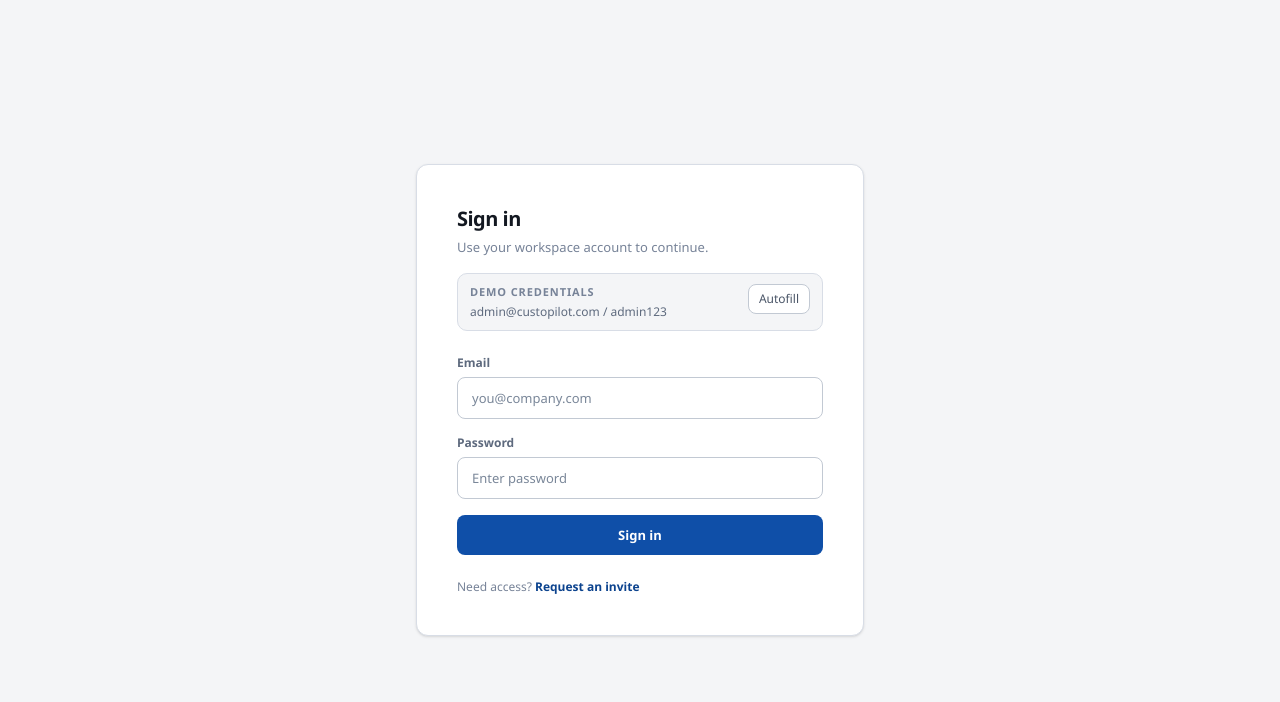
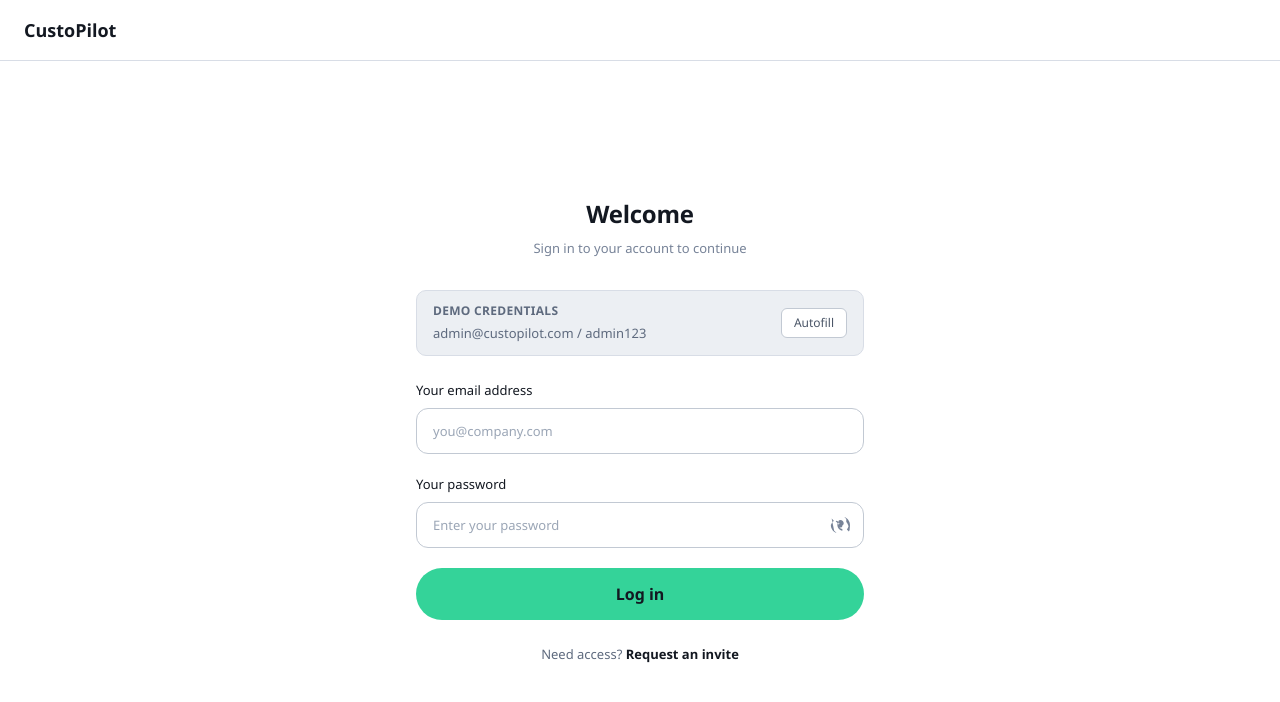
Before and after one commit to abhikarki/custoPilot, a React (Vite) app in the folder frontend/: page /login in a window 1280 px wide. Shown: the top 702 px of the page. Built offline with nearby package versions, Linux system fonts and the light colour scheme; no server answers.

Commit message:
login-UI-update

```diff
--- a/frontend/src/pages/Login.jsx
+++ b/frontend/src/pages/Login.jsx
@@ -5,6 +5,7 @@ import { useAuthStore } from '../stores/authStore'
 export default function Login() {
   const [email, setEmail] = useState('')
   const [password, setPassword] = useState('')
+  const [showPassword, setShowPassword] = useState(false)
   const { login, isLoading, error, clearError } = useAuthStore()
   const navigate = useNavigate()
 
@@ -24,86 +25,122 @@ export default function Login() {
   }
 
   return (
-    <div className="min-h-screen bg-slate-50 flex items-center justify-center p-4 sm:p-6">
-      <div className="w-full max-w-md bg-white border border-slate-200 rounded-xl overflow-hidden shadow-sm">
-        <section className="p-8 sm:p-10">
-          <h1 className="text-2xl font-semibold text-slate-900 tracking-tight">Sign in</h1>
-          <p className="text-sm text-slate-500 mt-1">Use your workspace account to continue.</p>
+    <div className="min-h-screen bg-white flex flex-col">
+      {/* Header Navigation */}
+      <header className="w-full border-b border-slate-200">
+        <nav className="max-w-7xl mx-auto px-6 py-4">
+          <div className="text-xl font-bold text-slate-900">CustoPilot</div>
+        </nav>
+      </header>
 
-          <div className="mt-4 rounded-lg border border-slate-200 bg-slate-50 px-3 py-2.5">
-            <div className="flex items-start justify-between gap-3">
+      {/* Main Content */}
+      <main className="flex-1 flex items-center justify-center px-4 py-12">
+        <div className="w-full max-w-md">
+          {/* Welcome Heading */}
+          <div className="text-center mb-8">
+            <h1 className="text-3xl font-bold text-slate-900 mb-2">Welcome</h1>
+            <p className="text-sm text-slate-500">Sign in to your account to continue</p>
+          </div>
+
+          {/* Demo Credentials Banner */}
+          <div className="mb-6 rounded-lg bg-slate-100 border border-slate-200 px-4 py-3">
+            <div className="flex items-center justify-between gap-3">
               <div>
-                <p className="text-[11px] font-semibold uppercase tracking-[0.08em] text-slate-500">Demo Credentials</p>
-                <p className="mt-1 text-xs text-slate-600">admin@custopilot.com / admin123</p>
+                <p className="text-xs font-semibold text-slate-600 uppercase tracking-wide">Demo Credentials</p>
+                <p className="mt-1 text-sm text-slate-600">admin@custopilot.com / admin123</p>
               </div>
               <button
                 type="button"
                 onClick={fillDemoCredentials}
-                className="px-2.5 py-1.5 rounded-md border border-slate-300 bg-white text-xs font-medium text-slate-700 hover:bg-slate-100 transition-colors"
+                className="px-3 py-1.5 rounded border border-slate-300 bg-white text-xs font-medium text-slate-700 hover:bg-slate-50 transition-colors whitespace-nowrap"
               >
                 Autofill
               </button>
             </div>
           </div>
 
+          {/* Error Message */}
           {error && (
-            <div className="mt-5 p-3 bg-danger-50 border border-danger-100 rounded-md text-xs text-danger-700">
+            <div className="mb-4 p-3 bg-red-50 border border-red-200 rounded-lg text-xs text-red-700">
               {error}
             </div>
           )}
 
-          <form onSubmit={handleSubmit} className="mt-6 space-y-4">
+          {/* Form */}
+          <form onSubmit={handleSubmit} className="space-y-5">
+            {/* Email Field */}
             <div>
-              <label className="block text-xs font-semibold text-slate-600 mb-1.5">
-                Email
+              <label className="block text-sm font-medium text-slate-900 mb-2">
+                Your email address
               </label>
               <input
                 type="email"
                 value={email}
                 onChange={(e) => setEmail(e.target.value)}
                 required
-                className="cp-input"
                 placeholder="you@company.com"
+                className="w-full px-4 py-3 border border-slate-300 rounded-xl bg-white text-sm text-slate-900 placeholder-slate-400 transition-colors focus:border-slate-400"
               />
             </div>
 
+            {/* Password Field */}
             <div>
-              <label className="block text-xs font-semibold text-slate-600 mb-1.5">
-                Password
+              <label className="block text-sm font-medium text-slate-900 mb-2">
+                Your password
               </label>
+              <div className="relative">
                 <input
-                type="password"
+                  type={showPassword ? 'text' : 'password'}
                   value={password}
                   onChange={(e) => setPassword(e.target.value)}
                   required
-                className="cp-input"
-                placeholder="Enter password"
+                  placeholder="Enter your password"
+                  className="w-full px-4 py-3 pr-11 border border-slate-300 rounded-xl bg-white text-sm text-slate-900 placeholder-slate-400 transition-colors focus:border-slate-400"
                 />
+                <button
+                  type="button"
+                  onClick={() => setShowPassword(!showPassword)}
+                  className="absolute right-3.5 top-1/2 -translate-y-1/2 text-slate-500 hover:text-slate-700 transition-colors"
+                  aria-label={showPassword ? 'Hide password' : 'Show password'}
+                >
+                  {showPassword ? (
+                    <svg className="w-5 h-5" fill="currentColor" viewBox="0 0 24 24">
+                      <path d="M12 5C7 5 2.73 8.11 1 12.46c1.73 4.35 6 7.54 11 7.54s9.27-3.19 11-7.54C21.27 8.11 17 5 12 5m0 12.5c-2.76 0-5-2.24-5-5s2.24-5 5-5 5 2.24 5 5-2.24 5-5 5m0-8c-1.66 0-3 1.34-3 3s1.34 3 3 3 3-1.34 3-3-1.34-3-3-3z" />
+                    </svg>
+                  ) : (
+                    <svg className="w-5 h-5" fill="currentColor" viewBox="0 0 24 24">
+                      <path d="M11.83 9L15.23 12.39c.75-.52 1.25-1.37 1.25-2.39 0-2.21-1.79-4-4-4-.99 0-1.87.46-2.39 1.17L11.83 9M19.54 8.46c.5.59 1.03 1.22 1.45 1.93.85 1.48 1.21 2.89 1.23 2.97-.02.09-.38 1.54-1.21 2.97-.23.41-.48.82-.75 1.19l2.41 2.41c.33-.72.64-1.5.92-2.36C23.54 16.5 24 14.9 24 12c0-4.41-2.87-8.21-6.8-9.58l2.34 2.34zM2 4.27l2.28 2.28.46.46A11.804 11.804 0 001 12c0 4.41 2.87 8.21 6.8 9.58l-2.34-2.34-.46-.46L2 4.27zM7.46 6.88L6.87 7.47 9.24 9.84c-.25.67-.4 1.41-.4 2.16 0 3.53 2.61 6.43 6 6.92v-2.02c-2.84-.48-5-2.94-5-5.9 0-.71.15-1.39.38-2.04l3.85 3.85c.35-1.35.03-2.84-.77-3.9zM12.5 10c-1.38 0-2.5 1.12-2.5 2.5s1.12 2.5 2.5 2.5 2.5-1.12 2.5-2.5-1.12-2.5-2.5-2.5z" />
+                    </svg>
+                  )}
+                </button>
+              </div>
             </div>
 
+            {/* Log In Button */}
             <button
               type="submit"
               disabled={isLoading}
-              className="cp-btn-primary w-full"
+              className="w-full mt-7 px-6 py-3.5 bg-emerald-400 hover:bg-emerald-500 text-slate-900 font-semibold rounded-full transition-colors flex items-center justify-center gap-2 disabled:opacity-70"
             >
               {isLoading && (
-                <svg className="w-4 h-4 animate-spin mr-2" viewBox="0 0 24 24" fill="none">
+                <svg className="w-4 h-4 animate-spin" viewBox="0 0 24 24" fill="none">
                   <circle className="opacity-25" cx="12" cy="12" r="10" stroke="currentColor" strokeWidth="4" />
                   <path className="opacity-75" fill="currentColor" d="M4 12a8 8 0 018-8V0C5.373 0 0 5.373 0 12h4zm2 5.291A7.962 7.962 0 014 12H0c0 3.042 1.135 5.824 3 7.938l3-2.647z" />
                 </svg>
               )}
-              Sign in
+              Log in
             </button>
           </form>
 
-          <div className="mt-6 text-xs text-slate-500">
+          {/* Footer Link */}
+          <div className="mt-6 text-center text-sm text-slate-600">
             Need access?{' '}
-            <Link to="/register" className="text-brand-700 hover:text-brand-800 font-semibold">
+            <Link to="/register" className="font-semibold text-slate-900 hover:text-slate-700 transition-colors">
               Request an invite
             </Link>
           </div>
-        </section>
         </div>
+      </main>
     </div>
   )
 }
```
Lines whose indentation alone changed are shown as unchanged.
